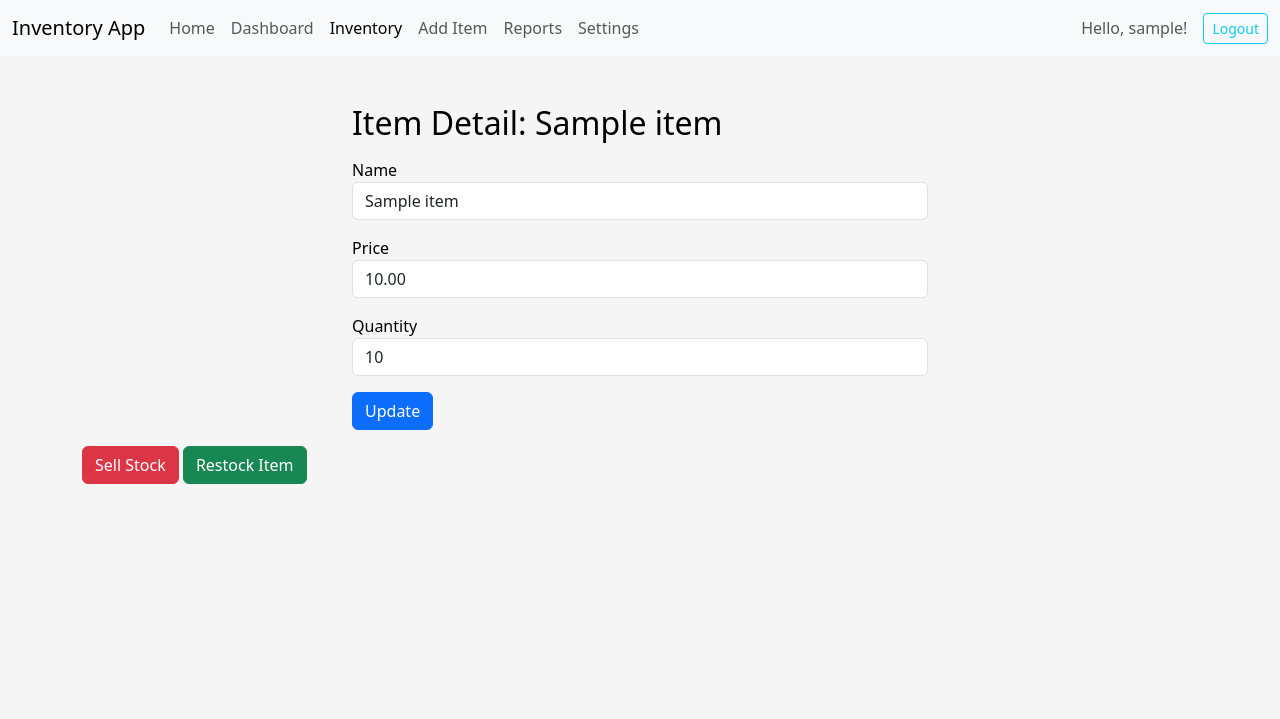
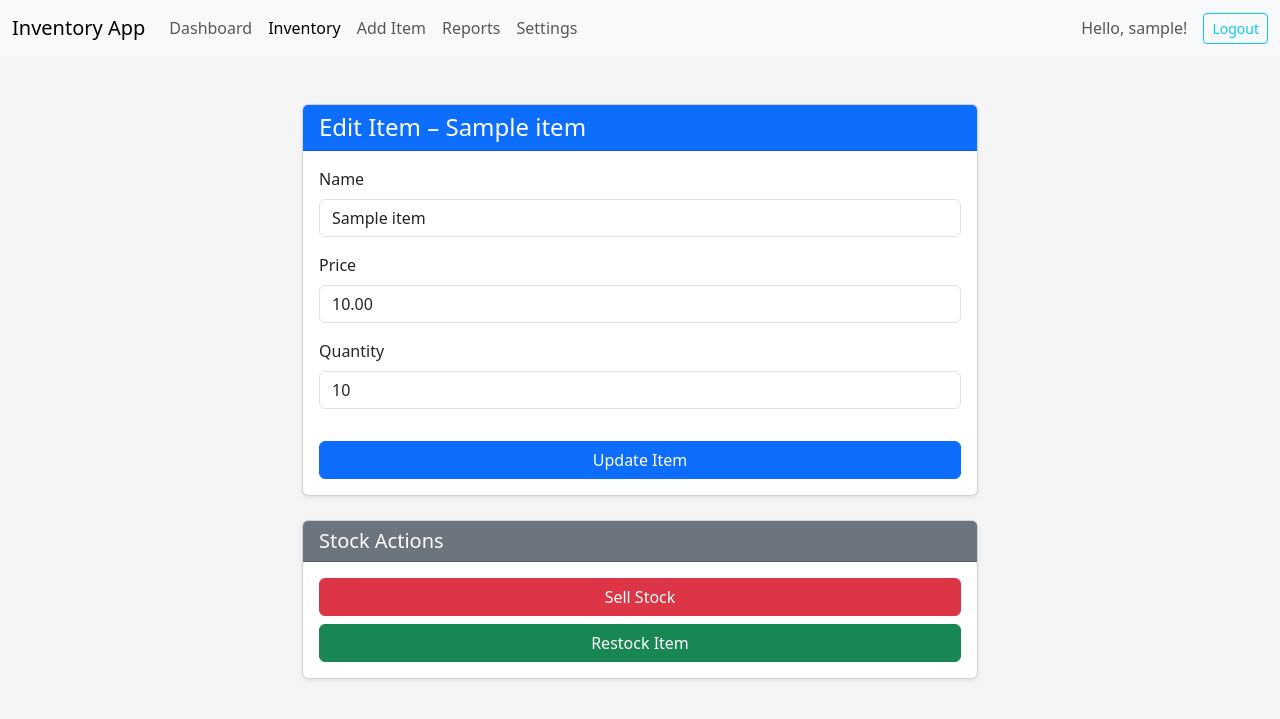
Before and after one commit to drishya3/The-Inventory-App, a Django app: page /inventory/1/ in a window 1280 px wide. Shown: the top 719 px of the page. Run offline with Django 5.2, Linux system fonts and the light colour scheme; a user stored in the database is signed in; tables that the repository leaves empty hold one stand-in row (values such as "Sample post").

Commit message:
fixed logout functionality, removed the home page and kept only dashboard page, improved the UI of some templates

```diff
--- a/InventoryManagementProject/settings.py
+++ b/InventoryManagementProject/settings.py
@@ -119,6 +119,9 @@ USE_TZ = True
 # https://docs.djangoproject.com/en/5.2/howto/static-files/
 
 STATIC_URL = "static/"
+LOGIN_URL = "login"
+LOGIN_REDIRECT_URL = "dashboard"
+LOGOUT_REDIRECT_URL = "login"
 
 # Default primary key field type
 # https://docs.djangoproject.com/en/5.2/ref/settings/#default-auto-field
--- a/core/templates/base.html
+++ b/core/templates/base.html
@@ -25,7 +25,8 @@
     {% if settings.theme == 'dark' %}navbar-dark bg-dark{% else %}navbar-light bg-light{% endif %}">
     <div class="container-fluid">
 
-        <a class="navbar-brand" href="/home/">Inventory App</a>
+        <!-- FIXED: removed invalid /home/, now uses dashboard -->
+        <a class="navbar-brand" href="{% url 'dashboard' %}">Inventory App</a>
 
         <button class="navbar-toggler" type="button" data-bs-toggle="collapse" data-bs-target="#navbarNav">
             <span class="navbar-toggler-icon"></span>
@@ -34,21 +35,47 @@
         <div class="collapse navbar-collapse" id="navbarNav">
 
             <ul class="navbar-nav me-auto">
-                <li class="nav-item"><a class="nav-link {% if request.path == '/home/' %}active{% endif %}" href="/home/">Home</a></li>
-                <li class="nav-item"><a class="nav-link {% if request.path == '/dashboard/' %}active{% endif %}" href="/dashboard/">Dashboard</a></li>
-                <li class="nav-item"><a class="nav-link {% if '/inventory/' in request.path and 'add' not in request.path %}active{% endif %}" href="/inventory/">Inventory</a></li>
-                <li class="nav-item"><a class="nav-link {% if '/inventory/add/' in request.path %}active{% endif %}" href="/inventory/add/">Add Item</a></li>
-                <li class="nav-item"><a class="nav-link {% if request.path == '/reports/' %}active{% endif %}" href="/reports/">Reports</a></li>
-                <li class="nav-item"><a class="nav-link {% if request.path == '/settings/' %}active{% endif %}" href="/settings/">Settings</a></li>
+
+                <!-- Dashboard -->
+                <li class="nav-item">
+                    <a class="nav-link {% if request.path == '/' %}active{% endif %}"
+                       href="{% url 'dashboard' %}">Dashboard</a>
+                </li>
+
+                <!-- Inventory List -->
+                <li class="nav-item">
+                    <a class="nav-link {% if '/inventory/' in request.path and '/add/' not in request.path %}active{% endif %}"
+                       href="{% url 'inventory_list' %}">Inventory</a>
+                </li>
+
+                <!-- Add Item -->
+                <li class="nav-item">
+                    <a class="nav-link {% if '/inventory/add/' in request.path %}active{% endif %}"
+                       href="{% url 'add_item' %}">Add Item</a>
+                </li>
+
+                <!-- Reports -->
+                <li class="nav-item">
+                    <a class="nav-link {% if request.path == '/reports/' %}active{% endif %}"
+                       href="{% url 'reports' %}">Reports</a>
+                </li>
+
+                <!-- Settings -->
+                <li class="nav-item">
+                    <a class="nav-link {% if request.path == '/settings/' %}active{% endif %}"
+                       href="{% url 'settings' %}">Settings</a>
+                </li>
+
             </ul>
 
             <span class="navbar-text me-3">
                 Hello, {{ request.user.username }}!
             </span>
 
-            <a href="/logout/" class="btn btn-outline-info btn-sm">Logout</a>
+            <!-- Logout (you need to add a logout URL in urls.py later) -->
+            <a href="{% url 'logout' %}" class="btn btn-outline-info btn-sm">Logout</a>
+
         </div>
-
     </div>
 </nav>
 {% endif %}
--- a/core/templates/item_detail.html
+++ b/core/templates/item_detail.html
@@ -1,28 +1,54 @@
 {% extends 'base.html' %}
 {% block content %}
 
-<div class="container mt-5" style="max-width: 600px;">
+<div class="container mt-5" style="max-width: 700px;">
 
-    <h2>Item Detail: {{ item.name }}</h2>
+    <div class="card shadow-sm mb-4">
+        <div class="card-header bg-primary text-white">
+            <h4 class="mb-0">Edit Item – {{ item.name }}</h4>
+        </div>
 
-    <form method="POST" class="mt-3">
-        {% csrf_token %}
+        <div class="card-body">
+            <form method="POST">
+                {% csrf_token %}
 
-        <label>Name</label>
-        <input class="form-control mb-3" name="name" value="{{ item.name }}">
+                <div class="mb-3">
+                    <label class="form-label">Name</label>
+                    <input class="form-control" name="name" value="{{ item.name }}">
+                </div>
 
-        <label>Price</label>
-        <input class="form-control mb-3" name="price" value="{{ item.price }}">
+                <div class="mb-3">
+                    <label class="form-label">Price</label>
+                    <input class="form-control" name="price" value="{{ item.price }}">
+                </div>
 
-        <label>Quantity</label>
-        <input class="form-control mb-3" name="quantity" value="{{ item.quantity }}">
+                <div class="mb-3">
+                    <label class="form-label">Quantity</label>
+                    <input class="form-control" name="quantity" value="{{ item.quantity }}">
+                </div>
 
-        <button class="btn btn-primary">Update</button>
-    </form>
+                <button class="btn btn-primary w-100 mt-3">Update Item</button>
+            </form>
+        </div>
+    </div>
+
+    <div class="card shadow-sm">
+        <div class="card-header bg-secondary text-white">
+            <h5 class="mb-0">Stock Actions</h5>
+        </div>
+        <div class="card-body text-center">
+
+            <a href="/inventory/{{ item.id }}/sell/" class="btn btn-danger w-100 mb-2">
+                Sell Stock
+            </a>
+
+            <a href="/inventory/{{ item.id }}/restock/" class="btn btn-success w-100">
+                Restock Item
+            </a>
+
+        </div>
+    </div>
 
 </div>
-    <a href="/inventory/{{ item.id }}/sell/" class="btn btn-danger mt-3">Sell Stock</a>
-    <a href="/inventory/{{ item.id }}/restock/" class="btn btn-success mt-3">Restock Item</a>
-
 
 {% endblock %}
--- a/core/urls.py
+++ b/core/urls.py
@@ -2,11 +2,10 @@ from django.urls import path
 from . import views
 
 urlpatterns = [
-    path("", views.login_view, name="login"),
+    path("login/", views.login_view, name="login"),
     path("signup/", views.signup_view, name="signup"),
-
-    path("home/", views.home, name="home"),
-    path("dashboard/", views.dashboard, name="dashboard"),
+    path("logout/", views.logout_view, name="logout"),
+    path("", views.dashboard, name="dashboard"),
     path("inventory/", views.inventory_list, name="inventory_list"),
     path("inventory/<int:item_id>/delete/", views.delete_item, name="delete_item"),
     path("inventory/add/", views.add_item, name="add_item"),
--- a/core/views.py
+++ b/core/views.py
@@ -1,5 +1,5 @@
 from django.shortcuts import render, redirect, get_object_or_404
-from django.contrib.auth import authenticate, login
+from django.contrib.auth import authenticate, login, logout
 from django.contrib.auth.decorators import login_required
 from django.db.models import Sum
 from .forms import AddItemForm
@@ -21,10 +21,15 @@ def login_view(request):
         )
         if user:
             login(request, user)
-            return redirect("home")
+            return redirect("dashboard")
         return render(request, "login.html", {"error": True})
 
     return render(request, "login.html")
+
+@login_required
+def logout_view(request):
+    logout(request)
+    return redirect("login")
 
 def signup_view(request):
     if request.method == "POST":
@@ -49,10 +54,6 @@ def signup_view(request):
 
     return render(request, "signup.html")
 
-
-@login_required
-def home(request):
-    return render(request, "home.html")
 
 @login_required()
 def dashboard(request):
```
Also changed, not shown: core/templates/add_item.html (+43 -6 lines), core/templates/home.html (deleted, +0 -44 lines), core/templates/login.html (+7 -0 lines), requirements.txt (renamed from requiremets.txt), 1 other file.
